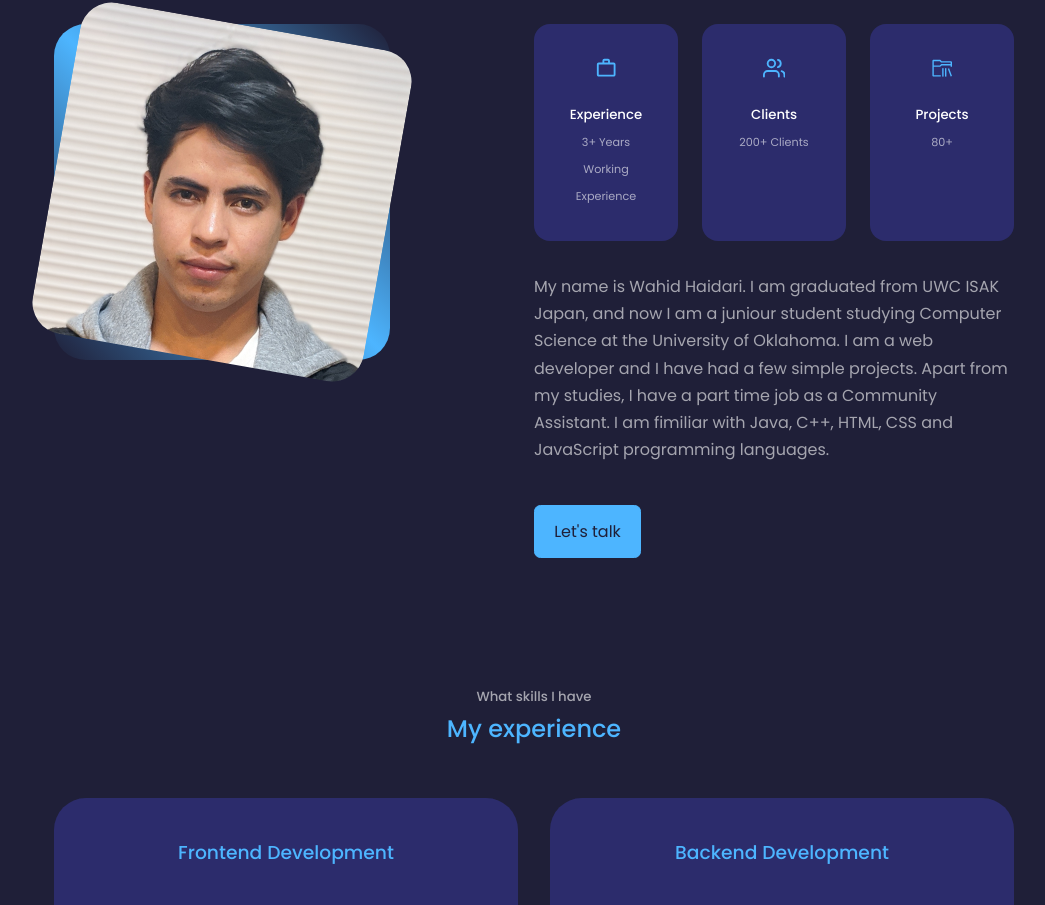
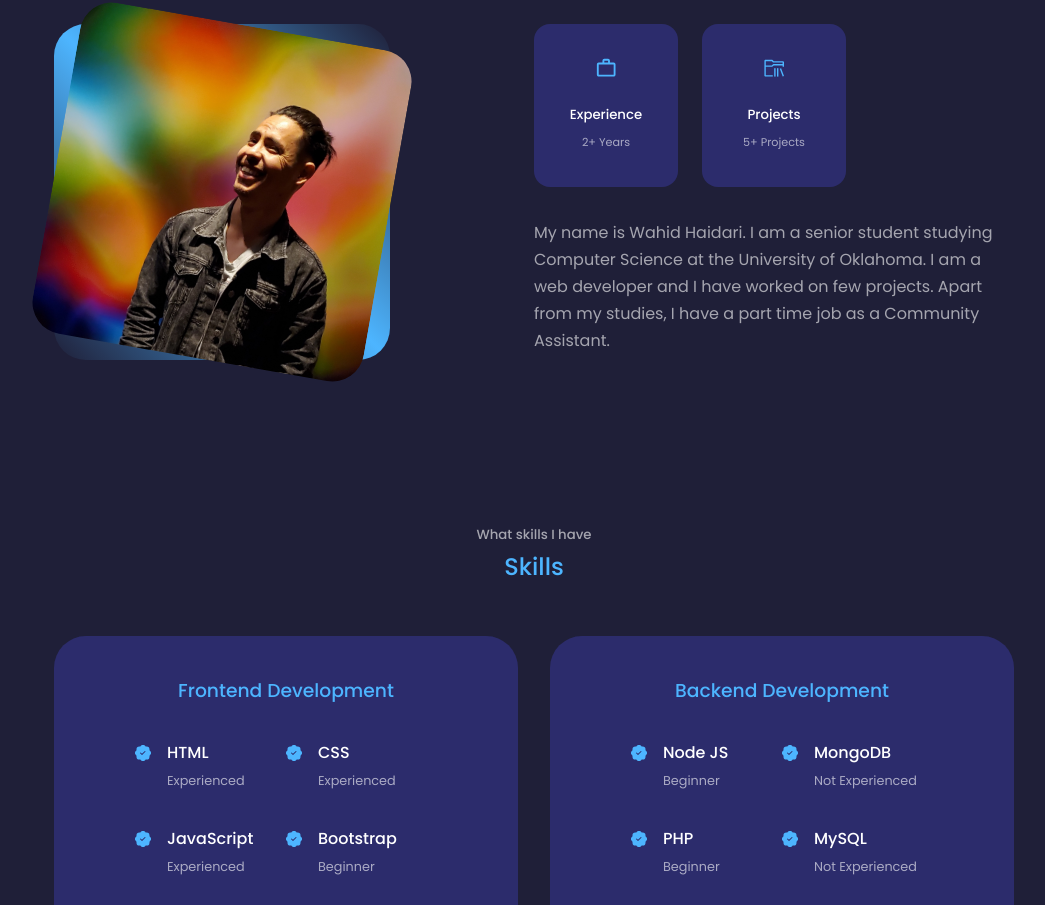
Before and after one commit to Wahid-Haidari/portfolio, a React (Create React App) app: page / in a window 1280 px wide. Shown: the part 1015-1920 px from the top of the page, without its empty margins (106-1151 px from the left). Built offline with nearby package versions, Linux system fonts and the light colour scheme.

Commit message:
Changed the about picture, and added tic-tac-toe

```diff
--- a/src/App.js
+++ b/src/App.js
@@ -3,7 +3,7 @@ import './App.css';
 import Header from './components/header/Header';
 import Nav from './components/nav/Nav';
 import About from './components/about/About';
-import Experience from './components/experience/Experience';
+import Skills from './components/experience/Skills';
 import Services from './components/services/Services';
 import Projects from './components/projects/Projects';
 import Testimonials from './components/testimonials/Testimonials';
@@ -19,7 +19,7 @@ const App = () => {
       <Header/>
       <Nav/>
       <About/>
-      <Experience/>
+      <Skills/>
       <Services/>
       <Projects/>
       <Testimonials/>
--- a/src/components/about/About.jsx
+++ b/src/components/about/About.jsx
@@ -1,7 +1,7 @@
 import React , {Component} from 'react';
 import './about.css';
 import '../../index.css';
-import Headshot from '../../assets/headshot.jpg';
+import About_Image from '../../assets/about-image.jpg';
 import {MdWorkOutline} from 'react-icons/md';
 import {FiUsers} from 'react-icons/fi';
 import {VscFolderLibrary} from 'react-icons/vsc';
@@ -17,39 +17,41 @@ class About extends Component{
 
 					<div className="about__me">
 						<div className="about__me-image">
-							<img src={Headshot} alt="About image"/>
+							<img src={About_Image} alt="About image"/>
 						</div>
 					</div>
 
 					<div className="about__content">
 						<div className="about__cards">
+
 							<article className="about__card">
 								<MdWorkOutline className="about__icon"/>
 								<h5>Experience</h5>
-								<small>3+ Years Working Experience</small>
+								<small>2+ Years</small>
 							</article>
-
+							{/*
 							<article className="about__card">
 								<FiUsers className="about__icon"/>
 								<h5>Clients</h5>
 								<small>200+ Clients</small>
 							</article>
-
+							*/}
 							<article className="about__card">
 								<VscFolderLibrary className="about__icon"/>
 								<h5>Projects</h5>
-								<small>80+</small>
+								<small>5+ Projects</small>
 							</article>
 						</div>
 
 						<p>
-							My name is Wahid Haidari. I am graduated from UWC ISAK Japan, and now I am a juniour student
-							 studying Computer Science at the University of Oklahoma. I am a web developer and I have had
-							  a few simple projects. Apart from my studies, I have a part time job as a Community Assistant.
-							  I am fimiliar with Java, C++, HTML, CSS and JavaScript programming languages.
+							My name is Wahid Haidari. I am a senior student studying Computer Science at the University
+							of Oklahoma. I am a web developer and I have worked on few projects. Apart from my studies,
+							I have a part time job as a Community Assistant.
 						</p>
+						{/*
+						<a href="#contact" className='btn btn-primary'>Let's talk</a>
+						*/}
 
-						<a href="#contact" className='btn btn-primary'>Let's talk</a>
 					</div>
 
 				</div>
--- a/src/components/experience/Experience.jsx
+++ b/src/components/experience/Skills.jsx
@@ -1,13 +1,13 @@
 import React , {Component} from 'react';
-import './experience.css'
+import './skills.css'
 import {BsFillPatchCheckFill} from 'react-icons/bs';
 
-class Experience extends Component{
+class Skills extends Component{
 	render(){
 		return(
 			<section id="experience">
 				<h5>What skills I have</h5>
-				<h2>My experience</h2>
+				<h2>Skills</h2>
 				<div className="container experience__container">
 					<div className="experience__frontend">
 						<h3>Frontend Development</h3>
@@ -24,7 +24,7 @@ class Experience extends Component{
 								<BsFillPatchCheckFill className='experience__details-icon'/>
 								<div>
 									<h4>CSS</h4>
-									<small className="text-light">Intermediate</small>
+									<small className="text-light">Experienced</small>
 								</div>
 
 							</article>
@@ -62,7 +62,7 @@ class Experience extends Component{
 								<BsFillPatchCheckFill className='experience__details-icon'/>
 								<div>
 									<h4>Node JS</h4>
-									<small className="text-light">Experienced</small>
+									<small className="text-light">Beginner</small>
 								</div>
 
 							</article>
@@ -70,7 +70,7 @@ class Experience extends Component{
 								<BsFillPatchCheckFill className='experience__details-icon'/>
 								<div>
 									<h4>MongoDB</h4>
-									<small className="text-light">Intermediate</small>
+									<small className="text-light">Not Experienced</small>
 								</div>
 
 							</article>
@@ -78,7 +78,7 @@ class Experience extends Component{
 								<BsFillPatchCheckFill className='experience__details-icon'/>
 								<div>
 									<h4>PHP</h4>
-									<small className="text-light">Experienced</small>
+									<small className="text-light">Beginner</small>
 								</div>
 
 							</article>
@@ -86,7 +86,7 @@ class Experience extends Component{
 								<BsFillPatchCheckFill className='experience__details-icon'/>
 								<div>
 									<h4>MySQL</h4>
-									<small className="text-light">Basic</small>
+									<small className="text-light">Not Experienced</small>
 								</div>
 
 							</article>
@@ -107,4 +107,4 @@ class Experience extends Component{
 	}
 }
 
-export default Experience;
+export default Skills;
--- a/src/components/footer/Footer.jsx
+++ b/src/components/footer/Footer.jsx
@@ -8,7 +8,7 @@ const Footer = () => {
 
 	return(
 		<footer>
-			<a href='#' className='footer__logo'>WAHID</a>
+			{/*<a href='#' className='footer__logo'>WAHID</a>*/}
 			<ul className='permalinks'>
 				<li><a href="#">Home</a></li>
 				<li><a href="#about">About</a></li>
--- a/src/components/header/Header.jsx
+++ b/src/components/header/Header.jsx
@@ -9,9 +9,9 @@ const Header = () => {
 		return (
       		<header>
       			<div className="container header__container">
-      				<h5>Hello I'm</h5>
+      				<h5>Welcome!</h5>
       				<h1>Wahidullah Haidari</h1>
-      				<h5 className="text-light">Fullstack Developer</h5>
+      				<h5 className="text-light">Full Stack Web Developer</h5>
       				<CTA/>
       				<HeaderSocials/>
       				<div >
--- a/src/components/projects/Projects.jsx
+++ b/src/components/projects/Projects.jsx
@@ -2,6 +2,7 @@ import React , {Component} from 'react';
 import './projects.css'
 import AHMAD_ZAHIR from '../../assets/ahmad-zahir.png';
 import ROBOFRIENDS from '../../assets/robofriends.PNG';
+import TIC_TAC_TOE from '../../assets/tic-tac-toe.png';
 
 
 const data = [
@@ -21,6 +22,15 @@ const data = [
 		github: 'https://github.com/Wahid-Haidari/Ahmad-Zahir-App',
 		demo: ''
 
+	},
+
+	{
+		id: 3,
+		image: TIC_TAC_TOE,
+		title: 'Tic Tac Toe Game',
+		github: 'https://github.com/Wahid-Haidari/Ahmad-Zahir-App',
+		demo: ''
+
 	}
 
 ]
@@ -33,7 +43,7 @@ const Projects = () => {
 			<div className="container portfolio__container">
 			{
 				data.map(({id, image, title, github, demo}, index) => {
-					if (index === 1) {
+					if (index === 1 || index === 2 ) {
 						return (
 							<article key={id} className="mobile-portfolio__item portfolio__item">
 								<div className="mobile-portfolio__item-image">
--- a/src/components/projects/projects.css
+++ b/src/components/projects/projects.css
@@ -17,10 +17,12 @@
 	background: transparent;
 }
 
+/*
 .portfolio__item-image{
 	border-radius: 1.5rem;
 	overflow: hidden;
 }
+*/
 
 .portfolio__item h3 {
 	margin: 1.2rem 0 2rem;
--- a/src/components/testimonials/Testimonials.jsx
+++ b/src/components/testimonials/Testimonials.jsx
@@ -20,14 +20,15 @@ const data = [
 		avatar: Avt1,
 		name: 'Nadeem Akbar',
 		review:
-			"fhd hsakdf kkasdhf a ashdkfha kahf dsf sfh aksdfh fsadjf asdkhg adskfjdkh dsahkfha kasdhf k dhf ka. ksadfh fka kdsfhdk fsdhfd, askdfh asdifyweufk f,dfdskh kadhfakfhsdafh ha. akdfhealkdhfkhd!"
+			" akhdfkahf df askhf adfh akdfh akdfh dfhaks fhaksdfh f"
 	},
 
 	{
 		avatar: Avt2,
 		name: 'Ghulam Ali Doulat',
 		review:
-			"fhd hsakdf kkasdhf a ashdkfha kahf dsf sfh aksdfh fsadjf asdkhg adskfjdkh dsahkfha kasdhf k dhf ka. ksadfh fka kdsfhdk fsdhfd, askdfh asdifyweufk f,dfdskh kadhfakfhsdafh ha. akdfhealkdhfkhd!"
+			"Wahid Haidari is a good friend and a helpful classmate. He is hardworking and " +
+			"a responsible student. He is great at team work, and has a creative mind."
 	},
 
 	{
@@ -35,15 +36,7 @@ const data = [
 		name: 'Shohruz Junaidov',
 		review:
 			"fhd hsakdf kkasdhf a ashdkfha kahf dsf sfh aksdfh fsadjf asdkhg adskfjdkh dsahkfha kasdhf k dhf ka. ksadfh fka kdsfhdk fsdhfd, askdfh asdifyweufk f,dfdskh kadhfakfhsdafh ha. akdfhealkdhfkhd!"
-	},
-
-	{
-		avatar: Avt4,
-		name: 'Jalal Saidi',
-		review:
-			"fhd hsakdf kkasdhf a ashdkfha kahf dsf sfh aksdfh fsadjf asdkhg adskfjdkh dsahkfha kasdhf k dhf ka. ksadfh fka kdsfhdk fsdhfd, askdfh asdifyweufk f,dfdskh kadhfakfhsdafh ha. akdfhealkdhfkhd!"
 	}
-
 
 ]
 
@@ -51,7 +44,7 @@ class Testimonials extends Component{
 	render(){
 		return(
 			<section id='testimonials'>
-				<h5>Review from clients</h5>
+				<h5>Reviews</h5>
 				<h2>Testimonials</h2>
 
 
```
Also changed, not shown: src/assets/about-image.jpg (added), src/assets/tic-tac-toe.png (added), src/components/experience/skills.css (renamed from src/components/experience/experience.css).
